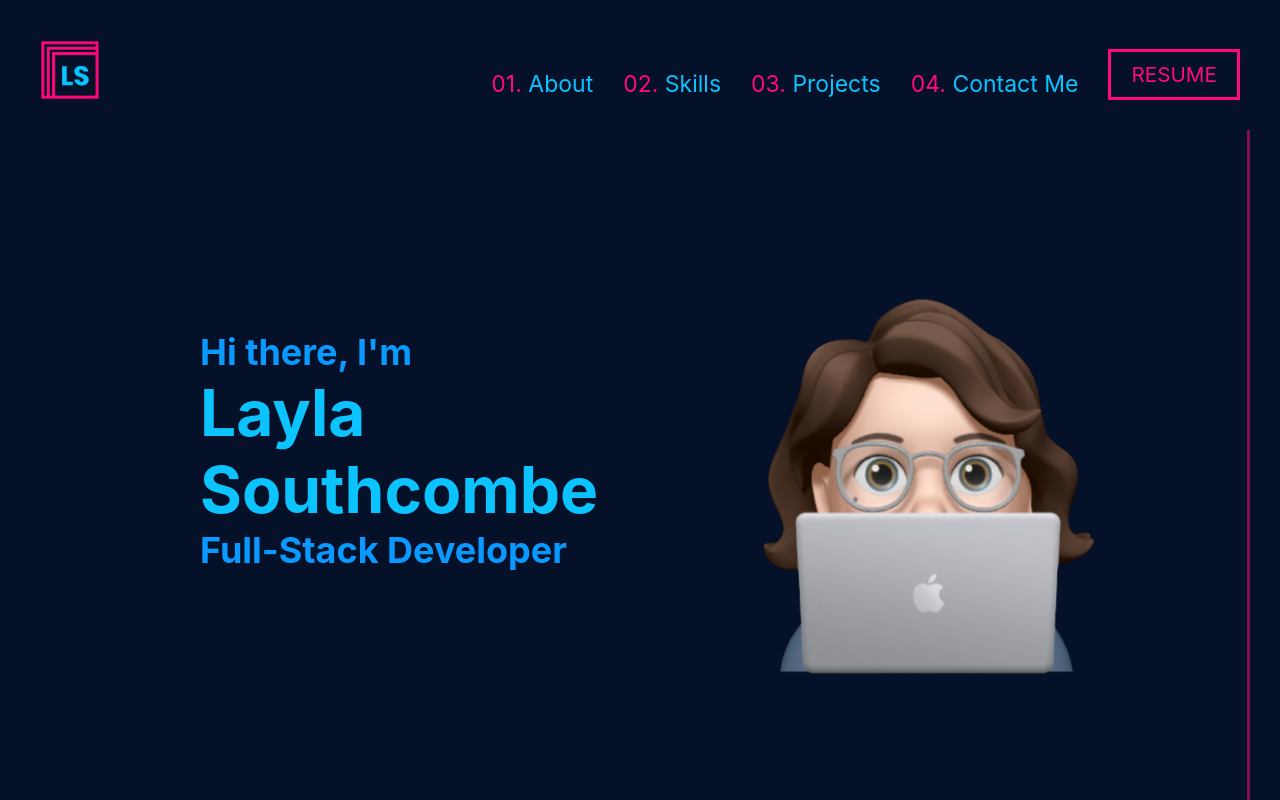
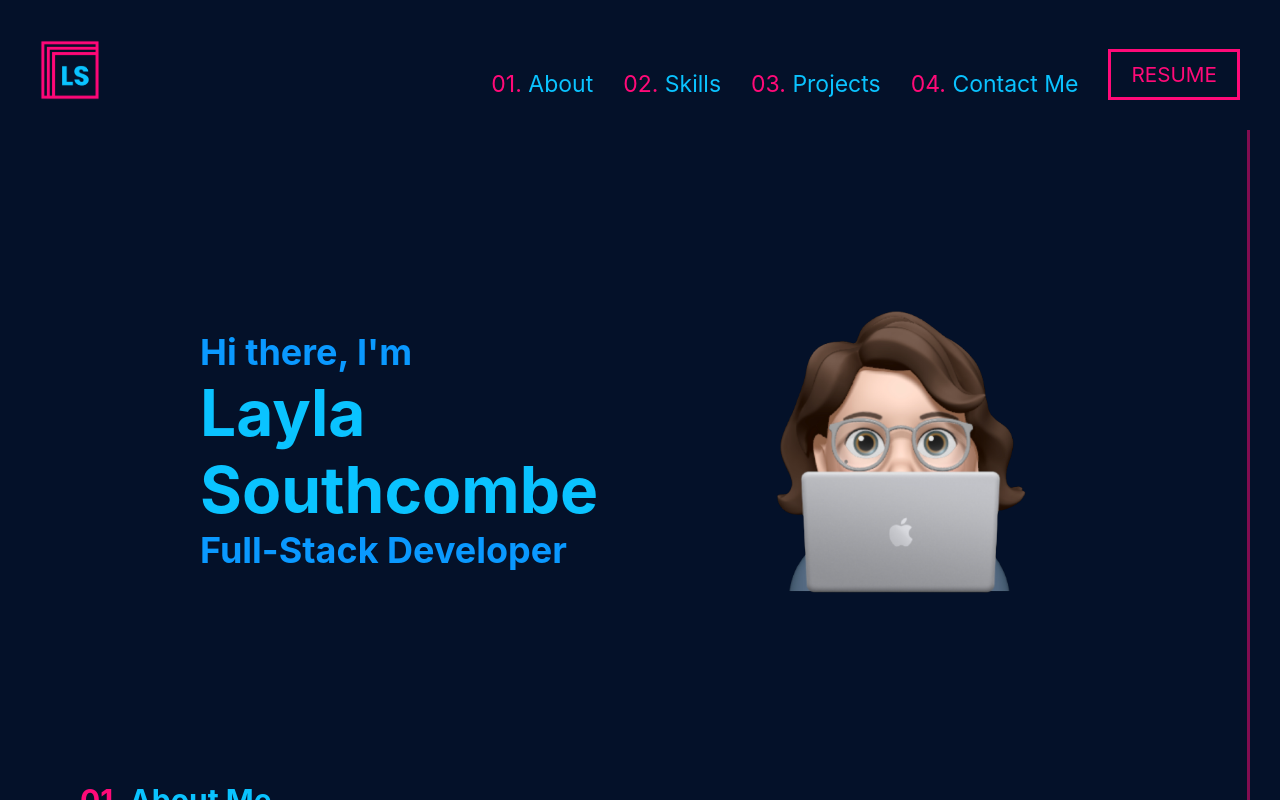
Before and after one commit to LaylaSouthcombe/Portfolio, a React (Create React App) app: page / in a window 1280 px wide. Shown: the top 800 px of the page. Built offline with nearby package versions, Linux system fonts and the light colour scheme.

Commit message:
reduce memoji size

```diff
--- a/src/App.css
+++ b/src/App.css
@@ -214,6 +214,9 @@ h1 {
   .mouseSquares{
     height: 100vh;
   }
+  #memoji {
+    max-width: 400px;
+  }
 }
 
 @media (min-width: 768px) {
@@ -288,7 +291,11 @@ h1 {
     max-width: 1400px;
     margin: 0 auto;
   }
-
+  #memoji {
+    width: 60%;
+    margin-top: 45px;
+    margin-right: 55px;
+  }
   .introText {
     margin-left: 10vw;
     margin-top: 25vh;
--- a/src/layout/NavBar/style.css
+++ b/src/layout/NavBar/style.css
@@ -144,9 +144,6 @@ header {
         padding: 15px;
         padding-left: 15%;
     }
-    .navIcon > i {
-        font-size: 50px;
-    }
     #sideBarResume {
         padding: 12.5px 15px;
         font-size: 24px;
```
